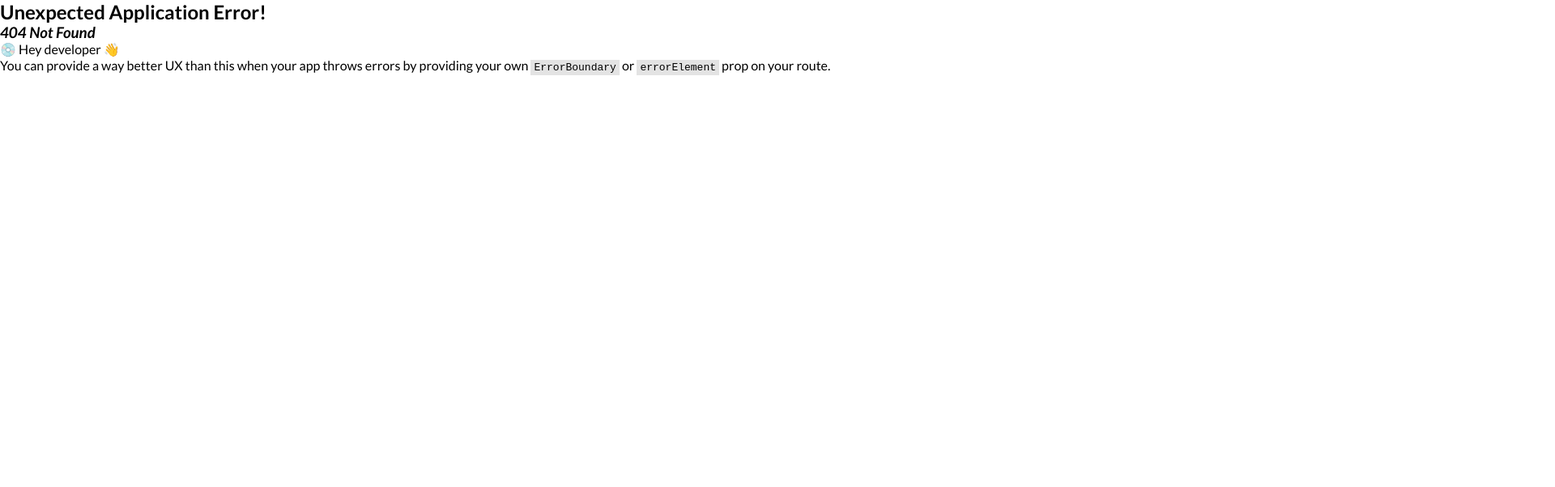
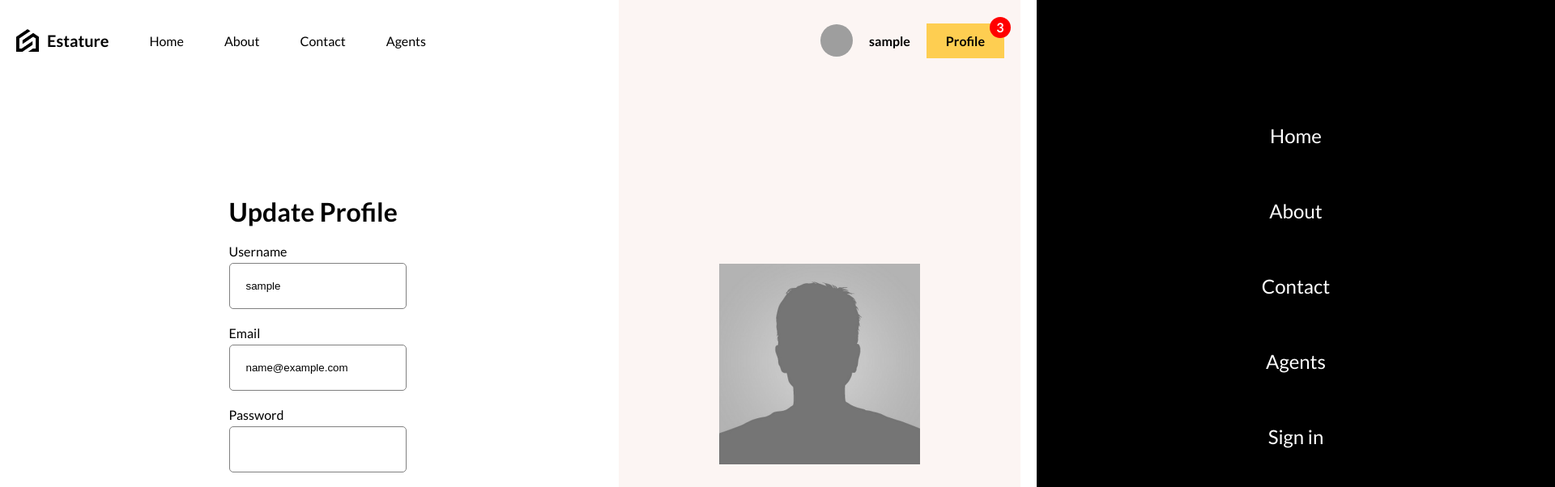
Before and after one commit to kubilayture/estature-client, a React (Vite) app: page /profile/update in a window 1280 px wide. Before the commit this address had no page. Shown: the top 602 px of the page at 81% size, 1920 px wide, since content can reach past the window. Built offline with nearby package versions, Linux system fonts and the light colour scheme; sample sign-in values are in the browser's storage; grey boxes are pictures that could not be loaded.

Commit message:
profile update page

```diff
--- a/src/App.jsx
+++ b/src/App.jsx
@@ -9,6 +9,7 @@
 import ProfilePage from "./routes/profilePage/profilePage";
 import Login from "./routes/login/login";
 import Register from "./routes/register/register";
+import ProfileUpdatePage from './routes/profileUpdatePage/profileUpdatePage';
 
 function App() {
   const router = createBrowserRouter([
@@ -46,6 +47,10 @@
           path: "/profile",
           element: <ProfilePage />
         },
+        {
+          path: "/profile/update",
+          element: <ProfileUpdatePage />
+        },
       ]
     }
   ]);
--- a/src/routes/profilePage/profilePage.jsx
+++ b/src/routes/profilePage/profilePage.jsx
@@ -1,4 +1,4 @@
-import { useNavigate } from 'react-router-dom';
+import { Link, useNavigate } from 'react-router-dom';
 import Chat from "../../components/chat/Chat";
 import List from "../../components/list/List";
 import { apiRequest } from '../../lib/apiRequest';
@@ -26,7 +26,9 @@
         <div className="wrapper">
           <div className="title">
             <h1>User Information</h1>
-            <button>Update Profile</button>
+            <Link to={'/profile/update'}>
+              <button>Update Profile</button>
+            </Link>
           </div>
           <div className="info">
             <span>
--- a/src/routes/profileUpdatePage/profileUpdatePage.jsx
+++ b/src/routes/profileUpdatePage/profileUpdatePage.jsx
@@ -1,6 +1,9 @@
+import { useContext } from 'react';
 import "./profileUpdatePage.scss";
+import { AuthContext } from '../../context/authContext';
 
 function ProfileUpdatePage() {
+  const { currentUser, updateUser } = useContext(AuthContext);
   return (
     <div className="profileUpdatePage">
       <div className="formContainer">
@@ -12,6 +15,7 @@
               id="username"
               name="username"
               type="text"
+              defaultValue={currentUser?.username}
             />
           </div>
           <div className="item">
@@ -20,6 +24,7 @@
               id="email"
               name="email"
               type="email"
+              defaultValue={currentUser?.email}
             />
           </div>
           <div className="item">
@@ -30,7 +35,7 @@
         </form>
       </div>
       <div className="sideContainer">
-        <img src="" alt="" className="avatar" />
+        <img src={currentUser?.avatar || "/noavatar.jpg"} alt="" className="avatar" />
       </div>
     </div>
   );
```
